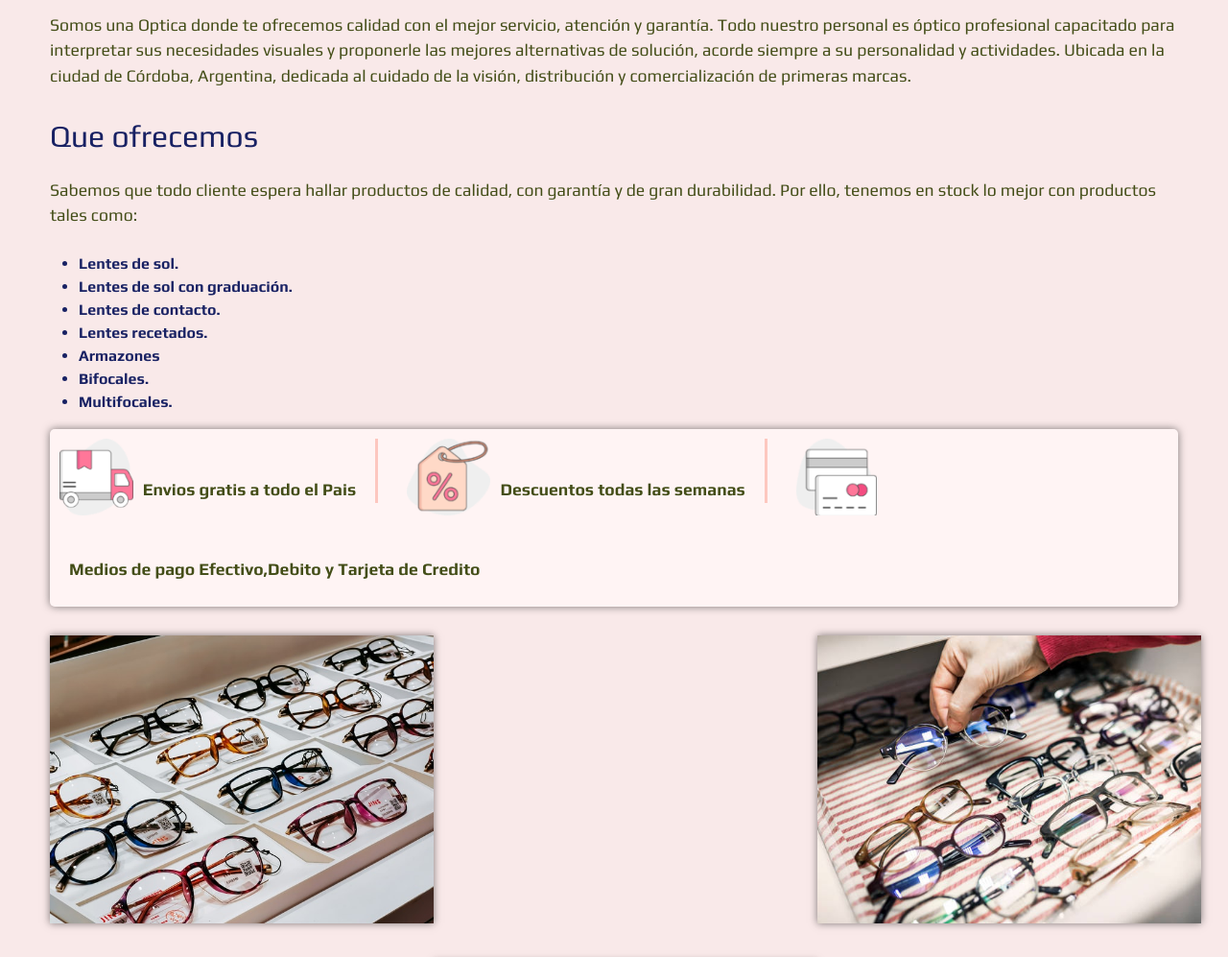
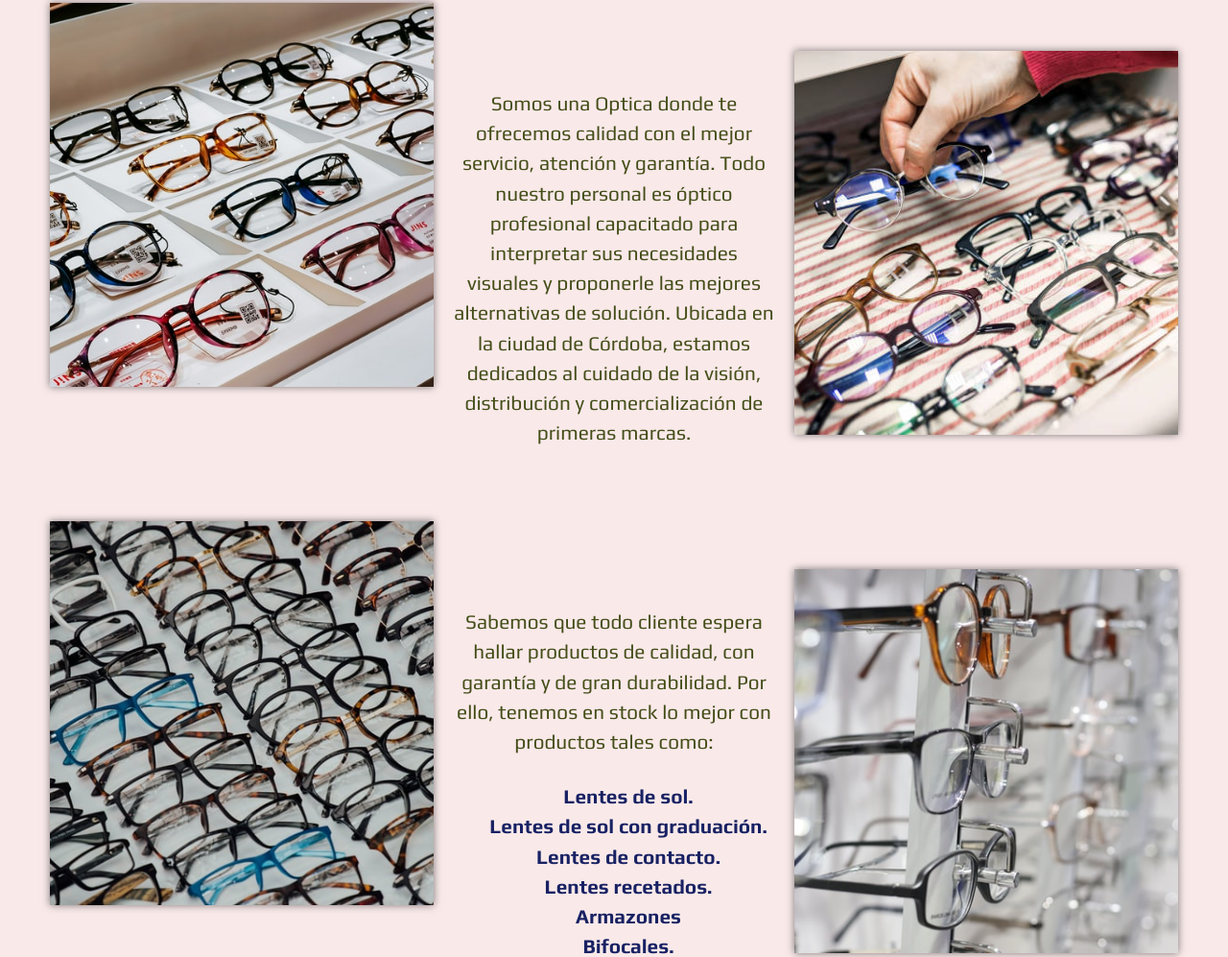
Before and after one commit to fabi2017/opticaVisionArv, a plain HTML site: page secciones/nosotros.html in a window 1280 px wide. Shown: the part 193-1190 px from the top of the page at 96% size. Drawn offline with nearby package versions, Linux system fonts and the light colour scheme; a web font is replaced by a local one.

Commit message:
mod contacto

```diff
--- a/sass/parciales/_contacto.scss
+++ b/sass/parciales/_contacto.scss
@@ -3,23 +3,33 @@ $ancho: 1400px;
 
 
 .contacto {
-    display: flex;
 
-    @include tablet{
+    display: grid;
+    grid-auto-columns: 1fr;
+    grid-template-columns: 1fr 1fr;
+    grid-template-rows: repeat(2, 1fr);
+    grid-template-areas:
+        "contac ubic"
+        "img ubic";
+    height: 105vh;
+
+    @include tablet {
         display: inline-flex;
-        flex-direction: column;
         flex-wrap: wrap;
+        height: 100%;
     }
 
-    @include movil{
+    @include movil {
         display: inline-flex;
         flex-direction: column;
         flex-wrap: wrap;
         padding: 0;
     }
 
+
     &__form {
-        height: 80%;
+        grid-area: contac;
+        height: 95%;
         padding: 10px;
         box-shadow: $sombreado;
         color: rgb(22, 22, 143);
@@ -28,28 +38,30 @@ $ancho: 1400px;
         margin: 10px;
         border-radius: $borde/4;
 
-       @include tablet{
+        @include tablet {
             font-size: 1.3rem;
             text-align: center;
+
         }
 
-        @include movil{
-
+        @include movil {
             font-size: 1rem;
             width: 100%;
             margin: 0;
             text-align: center;
         }
-
     }
 
-    &__boton {
-        border-radius: $borde;
+
+    .btForm {
+
+        margin: 10px 80px;
         height: 30px;
-        width: 150px;
-        margin-right: 10px;
-        background: rgb(219, 223, 215);
-        color: rgb(6, 6, 57);
+        align-items: center;
+
+        @include tablet {
+            font-size: 1.1rem;
+        }
 
         @include movil {
 
@@ -57,12 +69,37 @@ $ancho: 1400px;
         }
 
         &:hover {
-
-            background-color: rgb(235, 228, 214);
             cursor: pointer;
             font-weight: bolder;
             font-size: 1rem;
             animation: pulsate-btnContacto 0.8s ease-in-out infinite both;
+        }
+    }
+
+    &__imagen {
+        grid-area: img;
+        margin-left: 10px;
+        width: 97%;
+        box-shadow: $sombreado;
+        height: 285px;
+        border-radius: 20px;
+
+
+        @include tablet {
+            display: none;
+
+        }
+
+        @include movil {
+            display: none;
+        }
+
+        img {
+            height: 100%;
+            width: 100%;
+            object-fit: cover;
+            border-radius: 10px;
+            opacity: 0.9;
         }
     }
 
@@ -72,12 +109,18 @@ $ancho: 1400px;
         align-items: stretch;
         box-shadow: $sombreado;
         border-radius: $borde/2;
-        margin: 10px;
+        margin-top: 10px;
         width: $ancho/2;
+        height: 95%;
         padding: 10px;
+        grid-area: ubic;
 
-        h2{
-            text-align: center;
+
+        @include tablet {
+            height: 100%;
+            margin-bottom: 10px;
+            margin-left: 10px;
+            width: $ancho/2;
         }
 
         @include movil {
@@ -85,12 +128,18 @@ $ancho: 1400px;
             margin: 20px 0;
         }
 
+
+        h2 {
+            text-align: center;
+        }
+
+
         &--cont {
             display: flex;
             justify-content: flex-start;
             margin: 5px;
 
-            @include movil{
+            @include movil {
                 display: flex;
                 flex-direction: column;
                 flex-wrap: wrap;
@@ -104,7 +153,7 @@ $ancho: 1400px;
                 text-shadow: 4px -1px 11px rgba(222, 11, 11, 0.27);
                 padding-right: 10px;
 
-                @include movil{
+                @include movil {
                     margin-top: 0;
                     font-size: 1rem;
                     text-align: center;
@@ -113,10 +162,10 @@ $ancho: 1400px;
             }
 
             iframe {
-                box-shadow:$sombreado;
+                box-shadow: $sombreado;
                 margin-right: 15px;
 
-                @include movil{
+                @include movil {
                     width: 100%;
                 }
             }
--- a/sass/parciales/_footerYheader.scss
+++ b/sass/parciales/_footerYheader.scss
@@ -9,16 +9,11 @@ $fuentePrincipal:'Play',sans-serif;
 header {
     width: 100%;
     height: 15vh;
-   /*  background: linear-gradient(to bottom,
-            rgba(247, 143, 119, 0.6),
-            rgba(29, 241, 171, .6),
-            rgba(7, 109, 150, .45)), url(../media/fondo3.jpg);
-    background-attachment: fixed;
-    background-position: center;
-    background-size: cover; */
-
     background-color: rgb(249, 233, 233);
 
+    @include tablet{
+        height: 20vh;
+    }
 
 
 }
@@ -27,7 +22,7 @@ header {
     width: 100%;
     box-shadow: 0 0 10px 0 rgba(0, 0, 0, .5);
     position: fixed;
-    z-index: 1;
+    z-index: 5;
     background: linear-gradient(to bottom,
             rgba(247, 143, 119, 0.6),
             rgba(29, 241, 171, .6),
--- a/sass/parciales/_nosotros.scss
+++ b/sass/parciales/_nosotros.scss
@@ -7,7 +7,7 @@ $borde: 20px;
 
 
 .banner {
-    margin-bottom: 10px;
+    margin: 20px 0;
     border-radius: $borde/4;
     padding: 10px;
     display: flex;
@@ -59,108 +59,79 @@ $borde: 20px;
     }
 }
 
-
 .muestrario {
     display: grid;
-    grid-template-columns: repeat(3, 1fr);
-    grid-template-rows: repeat(3, 1fr);
+    grid-template-columns: 1fr, 1fr, 1fr;
+    grid-template-rows: 1fr, 1fr;
+    grid-column-gap: 20px;
+    grid-row-gap: 50px;
 
-    @include tablet {
+
+    @include tablet{
         display: grid;
-        grid-template-columns: repeat(2, 1fr);
-        grid-template-rows: repeat(5, 1fr);
-        grid-column-gap: 0px;
-        grid-row-gap: 10px;
-
+    grid-template-columns: 1fr, 1fr, 1fr;
+    grid-template-rows: 1fr, 1fr;
+        grid-column-gap: 10px;
+    grid-row-gap: 10px;
     }
 
-    @include movil {
-        display: grid;
-        grid-template-columns: repeat(2, 1fr);
-        grid-template-rows: repeat(3, 1fr);
-        grid-column-gap: 0px;
-        grid-row-gap: 10px;
+    @include movil{
+        display:flex;
+        flex-direction:column;
+        align-items:center;
     }
 
 
-    &__img1 {
+    &__img {
         grid-area: 1 / 1 / 2 / 2;
+    }
 
-        @include tablet {
-            grid-area: 1 / 1 / 2 / 2;
-        }
-
-        @include movil {
-            grid-area: 1 / 1 / 2 / 2;
-        }
-
+    &__text {
+        grid-area: 1 / 2 / 2 / 3;
     }
 
     &__img2 {
         grid-area: 1 / 3 / 2 / 4;
-
-        @include tablet {
-            grid-area: 2 / 2 / 3 / 3;
-        }
-
-        @include movil {
-            grid-area: 2 / 2 / 3 / 3;
-        }
+        margin-top: 50px;
     }
 
     &__img3 {
-        grid-area: 2 / 2 / 3 / 3;
-
-        @include tablet {
-            grid-area: 3 / 1 / 4 / 2;
-        }
-
-        @include movil {
-            grid-area: 3 / 1 / 4 / 2;
-        }
-    }
-
-    &__img4 {
-        grid-area: 3 / 1 / 4 / 2;
-
-        @include tablet {
-            grid-area: 4 / 2 / 5 / 3;
-        }
-
-        @include movil {
+        grid-area: 2 / 1 / 3 / 2;
+        @include movil{
             display: none;
         }
     }
 
-    &__img5 {
-        grid-area: 3 / 3 / 4 / 4;
+    &__text2 {
+        grid-area: 2 / 2 / 3 / 3;
+    }
+
+    &__img4 {
+        grid-area: 2 / 3 / 3 / 4;
+        margin-top: 50px;
+
+
+    }
+
+
+
+    &__img,
+    &__img2,
+    &__img3,
+    &__img4
+        {
+        width: 400px;
+        box-shadow: $sombreado;
+        height: 400px;
 
         @include tablet {
-            grid-area: 5 / 1 / 6 / 2;
+            width: 200px;
         }
 
         @include movil {
-            display: none;
-        }
-    }
-
-    &__img1,
-    &__img2,
-    &__img3,
-    &__img4,
-    &__img5 {
-        width: 400px;
-        box-shadow: $sombreado;
-        height: 300px;
-        margin: 20px 0;
-
-        @include tablet {
-            width: 330px;
-        }
-
-        @include movil {
-            height: 250px;
-            width: 140px;
+            height: 200px;
+            width: 150px;
+            margin: 0;
         }
 
     }
@@ -173,4 +144,36 @@ $borde: 20px;
 
     }
 
+    &__text,
+    &__text2 {
+        text-align: center;
+        padding-top: 80px;
+
+        @include tablet{
+            padding-top: 50px;
+        }
+
+        @include movil{
+            padding-top: 5px;
+        }
+
+
+    }
+
+
+    p{
+        font-size: 1.3rem;
+        @include tablet{
+            font-size: 1.1rem;
+        }
+    }
+
+    ul{
+        font-size: 1.3rem;
+        list-style: none;
+        @include tablet{
+            font-size: 1.1rem;
+        }
+    }
+
 }
--- a/sass/parciales/_principal.scss
+++ b/sass/parciales/_principal.scss
@@ -10,6 +10,7 @@
 
     @include tablet {
         height: 95vh;
+        margin-top: 20px;
     }
 }
 
@@ -39,10 +40,6 @@
         width: 300%;
     }
 
-   }
-
-   .asd {
-       display: none;
    }
 
 .contenedor-slider {
--- a/secciones/nosotros.html
+++ b/secciones/nosotros.html
@@ -66,14 +66,24 @@
             <div class="row">
                 <div class="col-sm-12 col-md-12">
                     <h1>Sobre Nosotros</h1>
+                    <div class="muestrario">
+                        <div class="muestrario__img">
+                            <img src="../media/muestra.jpg" alt="">
+                        </div>
+                        <div class="muestrario__text">
                             <p>Somos una Optica donde te ofrecemos calidad con el mejor servicio, atención y garantía.
                                 Todo nuestro personal es óptico profesional capacitado para interpretar sus necesidades
-                        visuales y proponerle las mejores alternativas de solución, acorde siempre a su personalidad y
-                        actividades.
-                        Ubicada en la ciudad de Córdoba, Argentina, dedicada al cuidado de la visión, distribución y
-                        comercialización de primeras marcas.
-                    </p>
-                    <h2>Que ofrecemos</h2>
+                                visuales y proponerle las mejores alternativas de solución.
+                                Ubicada en la ciudad de Córdoba, estamos dedicados al cuidado de la visión, distribución y
+                                comercialización de primeras marcas.</p>
+                        </div>
+                        <div class="muestrario__img2">
+                            <img src="../media/muestra2.jpg" alt="">
+                        </div>
+                        <div class="muestrario__img3">
+                            <img src="../media/muestra3.jpg" alt="">
+                        </div>
+                        <div class="muestrario__text2">
                             <p> Sabemos que todo cliente espera hallar productos de calidad, con garantía y de gran
                                 durabilidad.
                                 Por ello,
@@ -88,6 +98,11 @@
                                 <li>Bifocales.</li>
                                 <li>Multifocales.</li>
                             </ul>
+                        </div>
+                        <div class="muestrario__img4">
+                            <img src="../media/muestra4.jpg" alt="">
+                        </div>
+                      </div>
 
                     <!--------------BANNER----------->
                     <div class="banner" data-aos="fade-right" data-aos-duration="1500">
@@ -98,24 +113,6 @@
                         <img src="../media/creditcard).png" alt="">
                         <p class="banner__text ">Medios de pago Efectivo,Debito y Tarjeta de Credito</p>
                     </div>
-                    <!-----------MUESTRARIO----------->
-                    <section class="muestrario" data-aos="fade-left" data-aos-duration="2500">
-                        <div class="muestrario__img1">
-                            <img src="../media/muestra.jpg" alt="">
-                        </div>
-                        <div class="muestrario__img2">
-                            <img src="../media/muestra2.jpg" alt="">
-                        </div>
-                        <div class="muestrario__img3">
-                            <img src="../media/muestra3.jpg" alt="">
-                        </div>
-                        <div class="muestrario__img4">
-                            <img src="../media/muestra4.jpg" alt="">
-                        </div>
-                        <div class="muestrario__img5">
-                            <img src="../media/muestra5.jpg" alt="">
-                        </div>
-                    </section>
             </div>
         </div>
 
```
Also changed, not shown: index.html (+3 -3 lines), secciones/contacto.html (+13 -5 lines), sass/main.css, 1 other file. Lines whose indentation alone changed are shown as unchanged.
